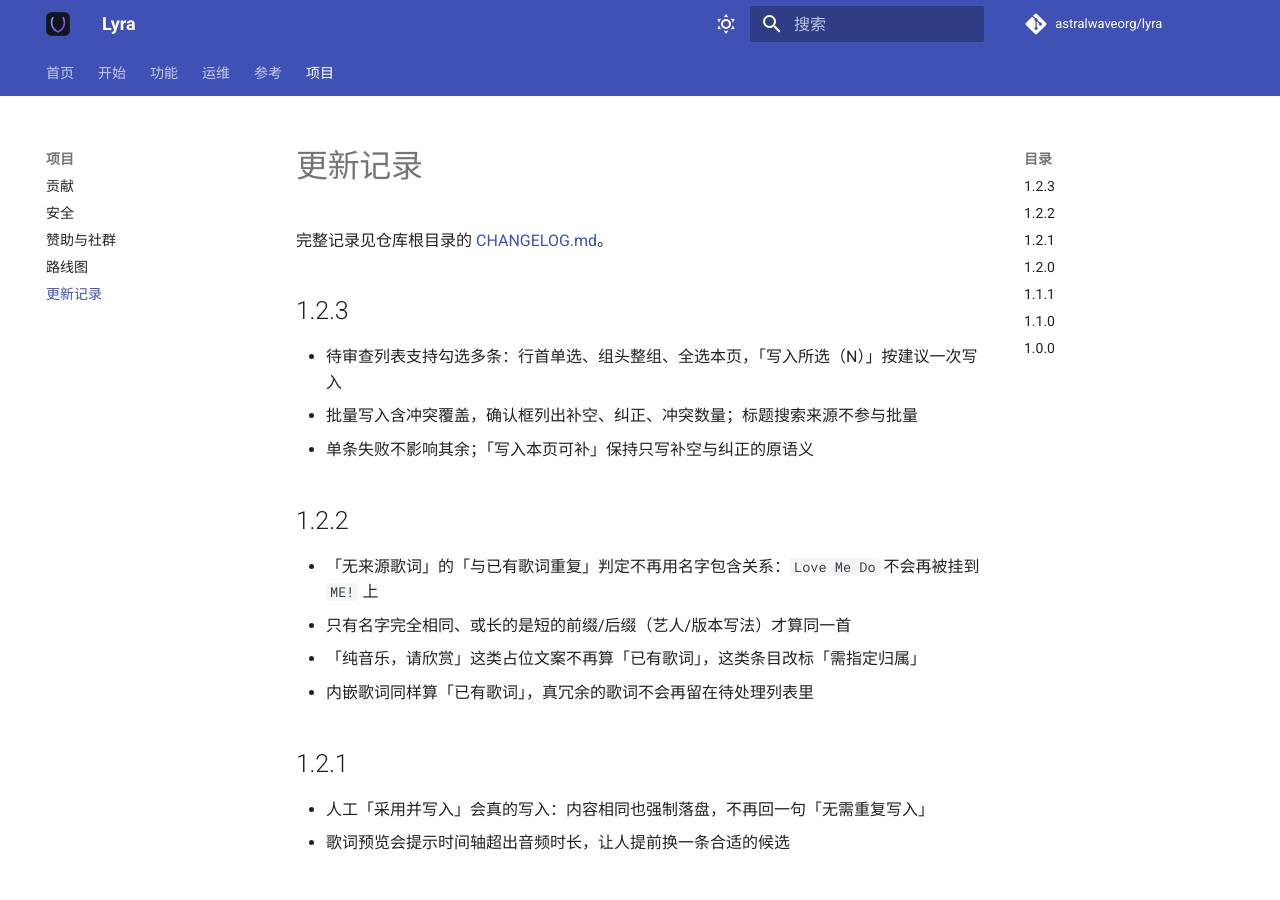
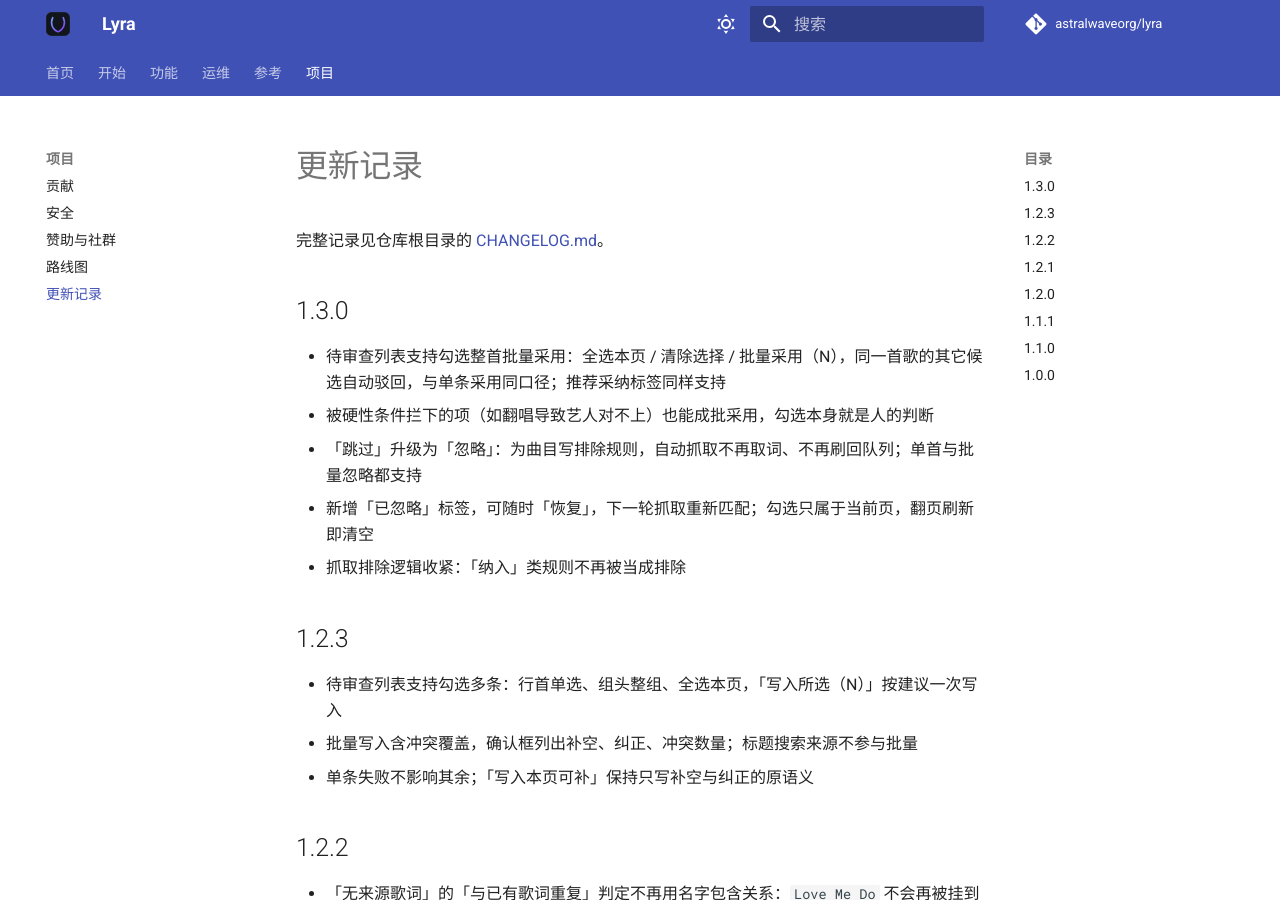
Before and after one commit to astralwaveorg/lyra, an MkDocs documentation site: the page built from docs/changelog.md, in a window 1280 px wide and 900 px high. Built offline with MkDocs 1.6.1 and Material for MkDocs 9.7.7, drawn with Linux system fonts in a browser that asks for light colours; comment, search, counter and statistics services are not loaded.

Commit message:
发布 1.3.0：歌词审查批量操作，版本号全部对齐

```diff
--- a/compose.yaml
+++ b/compose.yaml
@@ -19,7 +19,7 @@ x-logging: &default-logging
 
 services:
   lyra:
-    image: ghcr.io/astralwaveorg/lyra:${LYRA_VERSION:-1.2.3}
+    image: ghcr.io/astralwaveorg/lyra:${LYRA_VERSION:-1.3.0}
     build:
       context: .
       dockerfile: Dockerfile
@@ -53,7 +53,7 @@ services:
     logging: *default-logging
 
   lyra-watch:
-    image: ghcr.io/astralwaveorg/lyra:${LYRA_VERSION:-1.2.3}
+    image: ghcr.io/astralwaveorg/lyra:${LYRA_VERSION:-1.3.0}
     build:
       context: .
       dockerfile: Dockerfile
--- a/docs/changelog.md
+++ b/docs/changelog.md
@@ -1,6 +1,14 @@
 # 更新记录
 
 完整记录见仓库根目录的 [CHANGELOG.md](https://github.com/astralwaveorg/lyra/blob/main/CHANGELOG.md)。
+
+## 1.3.0
+
+- 待审查列表支持勾选整首批量采用：全选本页 / 清除选择 / 批量采用（N），同一首歌的其它候选自动驳回，与单条采用同口径；推荐采纳标签同样支持
+- 被硬性条件拦下的项（如翻唱导致艺人对不上）也能成批采用，勾选本身就是人的判断
+- 「跳过」升级为「忽略」：为曲目写排除规则，自动抓取不再取词、不再刷回队列；单首与批量忽略都支持
+- 新增「已忽略」标签，可随时「恢复」，下一轮抓取重新匹配；勾选只属于当前页，翻页刷新即清空
+- 抓取排除逻辑收紧：「纳入」类规则不再被当成排除
 
 ## 1.2.3
 
--- a/pyproject.toml
+++ b/pyproject.toml
@@ -4,7 +4,7 @@ build-backend = "hatchling.build"
 
 [project]
 name = "lyra"
-version = "1.2.3"
+version = "1.3.0"
 description = "Self-hosted lyrics, tags, and library organization for a local music collection"
 readme = "README.md"
 requires-python = ">=3.11"
--- a/src/lyra/__init__.py
+++ b/src/lyra/__init__.py
@@ -14,6 +14,6 @@
 
 from __future__ import annotations
 
-__version__ = "1.2.3"
+__version__ = "1.3.0"
 
 __all__ = ["__version__"]
```
Also changed, not shown: CHANGELOG.md (+19 -0 lines), docs/index.md (+1 -1 lines), 6 other files.
